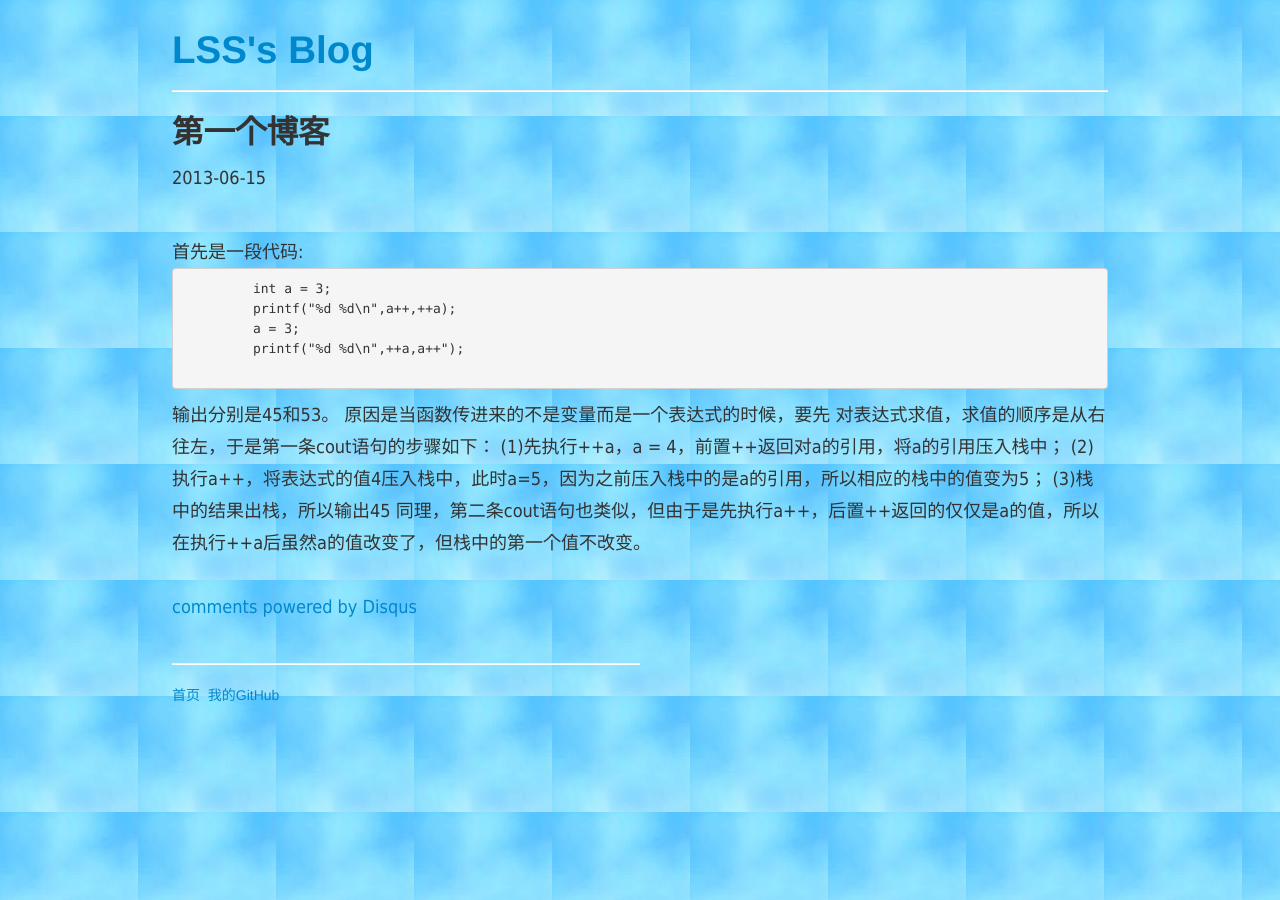
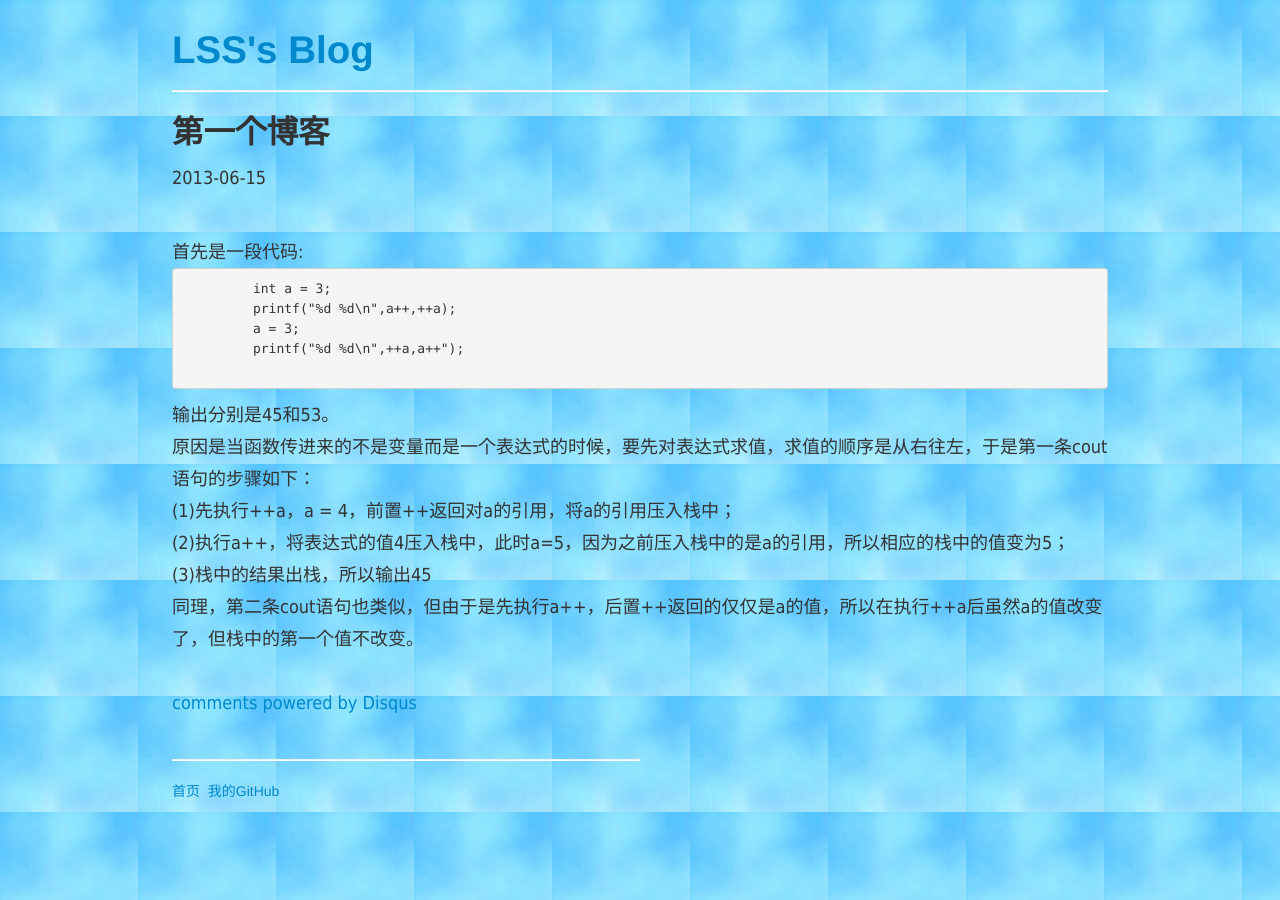
Before and after one commit to LSS1990/lssblog, a Jekyll site: the page built from _posts/2013-06-15-day.html, in a window 1280 px wide. Built offline with Jekyll 4.4.1, drawn with Linux system fonts in a browser that asks for light colours; comment, search, counter and statistics services are not loaded.

```diff
--- a/_posts/2013-06-15-day.html
+++ b/_posts/2013-06-15-day.html
@@ -10,11 +10,10 @@ tag: C++中前置++与后置++的区别
 	 a = 3;
 	 printf("%d %d\n",++a,a++");
 	 </pre>
-输出分别是45和53。
-原因是当函数传进来的不是变量而是一个表达式的时候，要先
-对表达式求值，求值的顺序是从右往左，于是第一条cout语句的步骤如下：
-(1)先执行++a，a = 4，前置++返回对a的引用，将a的引用压入栈中；
-(2)执行a++，将表达式的值4压入栈中，此时a=5，因为之前压入栈中的是a的引用，所以相应的栈中的值变为5；
-(3)栈中的结果出栈，所以输出45
+输出分别是45和53。<br>
+原因是当函数传进来的不是变量而是一个表达式的时候，要先对表达式求值，求值的顺序是从右往左，于是第一条cout语句的步骤如下：<br>
+(1)先执行++a，a = 4，前置++返回对a的引用，将a的引用压入栈中；<br>
+(2)执行a++，将表达式的值4压入栈中，此时a=5，因为之前压入栈中的是a的引用，所以相应的栈中的值变为5；<br>
+(3)栈中的结果出栈，所以输出45<br>
 
 同理，第二条cout语句也类似，但由于是先执行a++，后置++返回的仅仅是a的值，所以在执行++a后虽然a的值改变了，但栈中的第一个值不改变。
```
